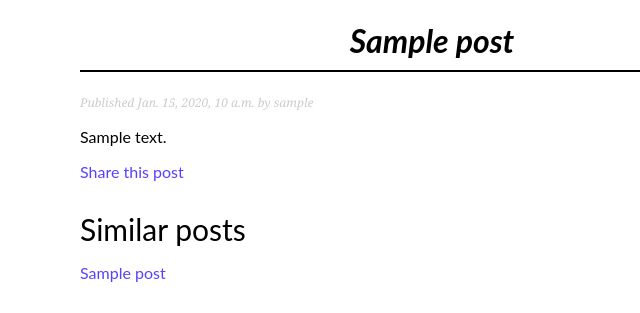
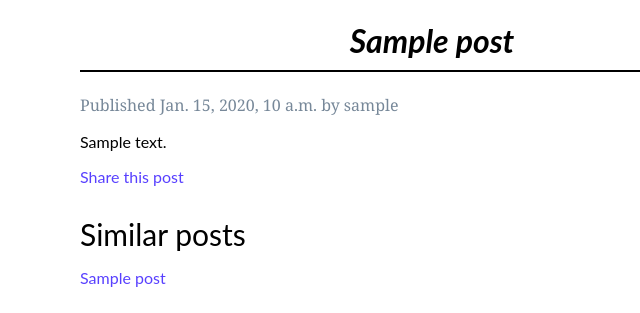
Before and after one commit to alherdom/blog, a Django app: template blog/templates/blog/post/detail.html in a window 1280 px wide. Shown: the top 313 px of the page, without its empty margins (0-640 px from the left). Run offline with Django 4.2, Linux system fonts and the light colour scheme; tables that the repository leaves empty hold one stand-in row (values such as "Sample post"); the template is opened without the code that fills it: values that come from a table or form of the project are taken from there, most other values are stand-ins (such as "Sample title", 1, 10 or a date in 2020).

Commit message:
Edited blog.css and list.html

```diff
--- a/blog/static/css/blog.css
+++ b/blog/static/css/blog.css
@@ -45,10 +45,8 @@ h3.sidebar-title {
 }
 
 p.date {
-    color: #ccc;
+    color: lightslategrey;
     font-family: georgia, serif;
-    font-size: 12px;
-    font-style: italic;
 }
 
 .pagination {
--- a/blog/templates/blog/post/list.html
+++ b/blog/templates/blog/post/list.html
@@ -18,7 +18,7 @@
         {% if not forloop.last %}, {% endif %}
       {% endfor %}
     </p>
-    <p class="date">Published {{ post.publish }} by {{ post.author }}</p>
+    <p class="date">{{ post.publish }} by {{ post.author }}</p>
       {{ post.body|markdown|truncatewords_html:30 }}
   {% endfor %}
 {% include "pagination.html" with page=posts %}
```
